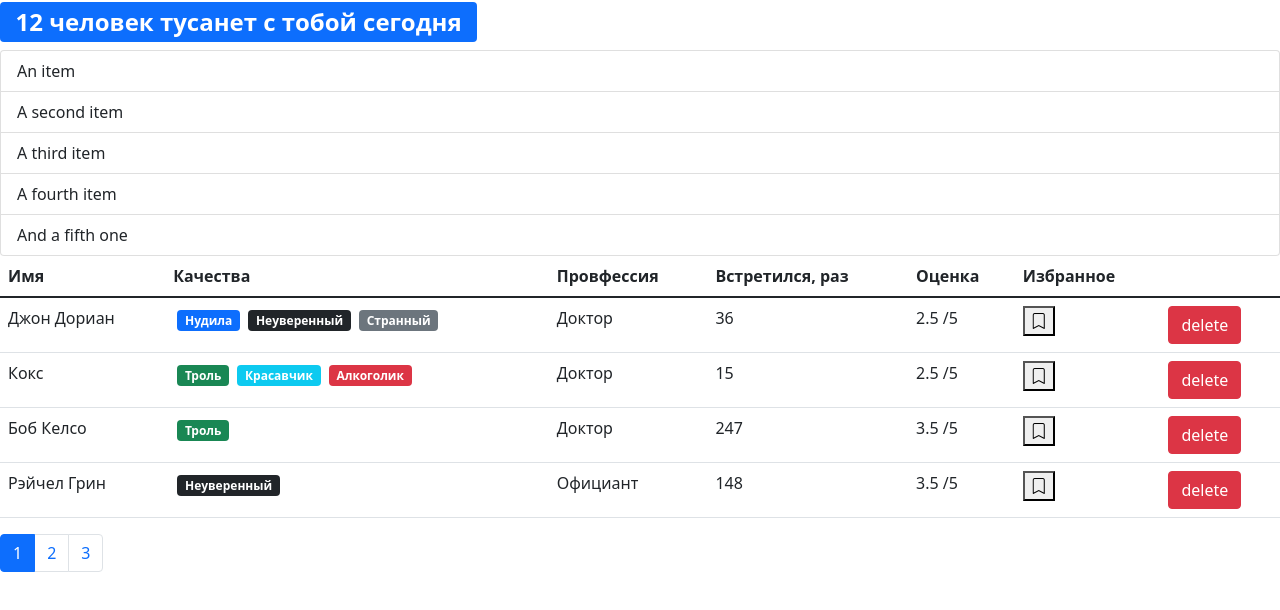
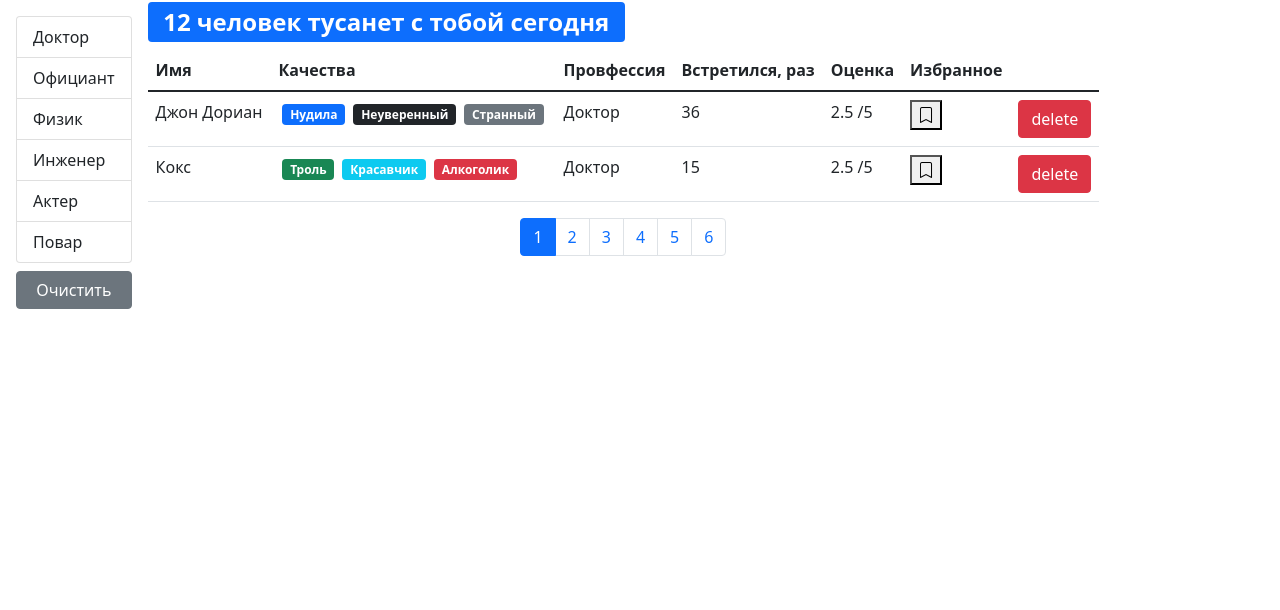
Before and after one commit to Nik-WEBJS/ProjectCompany, a React (Create React App) app: page / in a window 1280 px wide. Shown: the top 610 px of the page. Built offline with nearby package versions, Linux system fonts and the light colour scheme.

Commit message:
refactoring

```diff
--- a/src/app/App.js
+++ b/src/app/App.js
@@ -1,6 +1,5 @@
 import React, { useState } from "react";
 import Users from "./components/users";
-import SearchStatus from "./components/searchStatus";
 import api from "./api";
 
 function App() {
@@ -21,7 +20,6 @@ function App() {
     };
     return (
         <div>
-            <SearchStatus length={users.length} />
             <Users onDelete={handleDelete} onToggleBookMark={handleToggleBookMark} users={users} />
         </div>
     );
--- a/src/app/components/bookmark.jsx
+++ b/src/app/components/bookmark.jsx
@@ -10,7 +10,7 @@ const BookMark = ({ status, ...rest }) => {
 };
 
 BookMark.propTypes = {
-    status: PropTypes.string.isRequired
+    status: PropTypes.bool.isRequired
 };
 
 export default BookMark;
--- a/src/app/components/groupList.jsx
+++ b/src/app/components/groupList.jsx
@@ -1,15 +1,35 @@
 import React from "react";
+import PropTypes from "prop-types";
 
-const GroupList = () => {
+const GroupList = ({ items, valueProperty, contentProperty, onItemSelect, selectedItem }) => {
+    console.log(Object.keys(items));
     return (
         <ul className="list-group">
-            <li className="list-group-item">An item</li>
-            <li className="list-group-item">A second item</li>
-            <li className="list-group-item">A third item</li>
-            <li className="list-group-item">A fourth item</li>
-            <li className="list-group-item">And a fifth one</li>
+            {Object.keys(items).map((item) => (
+                <li
+                    key={items[item][valueProperty]}
+                    className={"list-group-item" + (items[item] === selectedItem ? " active" : "")}
+                    onClick={() => onItemSelect(items[item])}
+                    role = "button"
+                >
+                    {items[item][contentProperty]}
+                </li>
+            ))}
         </ul>
     );
 };
 
+GroupList.defaultProps = {
+    valueProperty: "_id",
+    contentProperty: "name"
+};
+
+GroupList.propTypes = {
+    items: PropTypes.object.isRequired,
+    valueProperty: PropTypes.string.isRequired,
+    contentProperty: PropTypes.string.isRequired,
+    onItemSelect: PropTypes.func,
+    selectedItem: PropTypes.object
+};
+
 export default GroupList;
--- a/src/app/components/users.jsx
+++ b/src/app/components/users.jsx
@@ -1,34 +1,62 @@
-import React, { useState } from "react";
+import React, { useEffect, useState } from "react";
 import { paginate } from "../utils/paginate";
 import Pagunation from "./pagunation";
 import User from "./user";
 import GroupList from "./groupList";
 import PropTypes from "prop-types";
+import SearchStatus from "./searchStatus";
 import api from "../api";
 
-const Users = ({ users, ...rest }) => {
-    const count = users.length;
-    const pageSize = 4;
+const Users = ({ users: allUsers, ...rest }) => {
+    const pageSize = 2;
     const [currentPage, setcurrentPage] = useState(1);
-    // eslint-disable-next-line no-unused-vars
-    const [professions, setProfessions] = useState(api.professions.fetchAll());
+    const [professions, setProfession] = useState();
     const handlePageChange = (pageIndex) => {
         setcurrentPage(pageIndex);
     };
+    const [selectedProf, setSelectedProf] = useState();
 
-    const userCrop = paginate(users, currentPage, pageSize);
+    useEffect(() => {
+        api.professions.fetchAll().then((data) => setProfession(data));
+    }, []);
 
-    const handleProfessionsSelect = (params) => {
-        console.log(params);
+    useEffect(() => {
+        setcurrentPage(1);
+    }, [selectedProf]);
+
+    const handleProfessionsSelect = (item) => {
+        setSelectedProf(item);
     };
-    console.log(professions);
+
+    const filtredUsers = selectedProf
+        ? allUsers.filter((user) => user.profession === selectedProf)
+        : allUsers;
+    const count = filtredUsers.length;
+
+    const userCrop = paginate(filtredUsers, currentPage, pageSize);
+    const clearFilter = () => {
+        setSelectedProf();
+    };
 
     return (
-        <>
+        <div className="d-flex">
+            {professions && (
+                <div className="d-flex flex-column flex-shrink-0 p-3">
                     <GroupList
+                        selectedItem={selectedProf}
                         items={professions}
-                jnItemSelect={handleProfessionsSelect}
+                        onItemSelect={handleProfessionsSelect}
                     />
+                    <button
+                        className="btn btn-secondary mt-2"
+                        onClick={clearFilter}
+                    >
+                        Очистить
+                    </button>
+                </div>
+            )}
+            <div className="d-flex flex-column">
+                <SearchStatus length={count} />
                 {count > 0 && (
                     <table className="table">
                         <thead>
@@ -49,13 +77,16 @@ const Users = ({ users, ...rest }) => {
                         </tbody>
                     </table>
                 )}
+                <div className="d-flex justify-content-center">
                     <Pagunation
                         itemsCount={count}
                         pageSize={pageSize}
                         currentPage={currentPage}
                         onPageChange={handlePageChange}
                     />
-        </>
+                </div>
+            </div>
+        </div>
     );
 };
 
```
Lines whose indentation alone changed are shown as unchanged.
